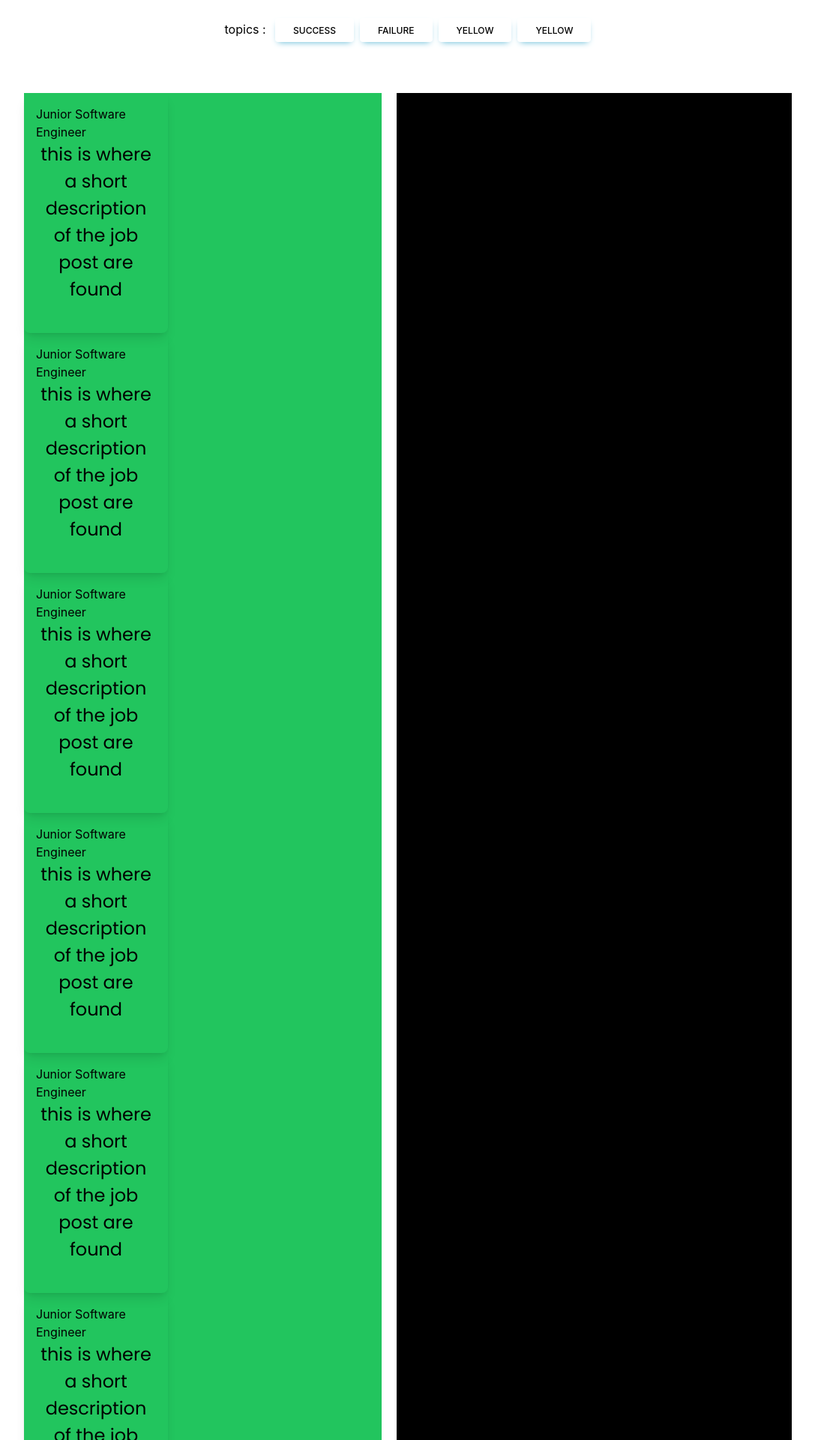
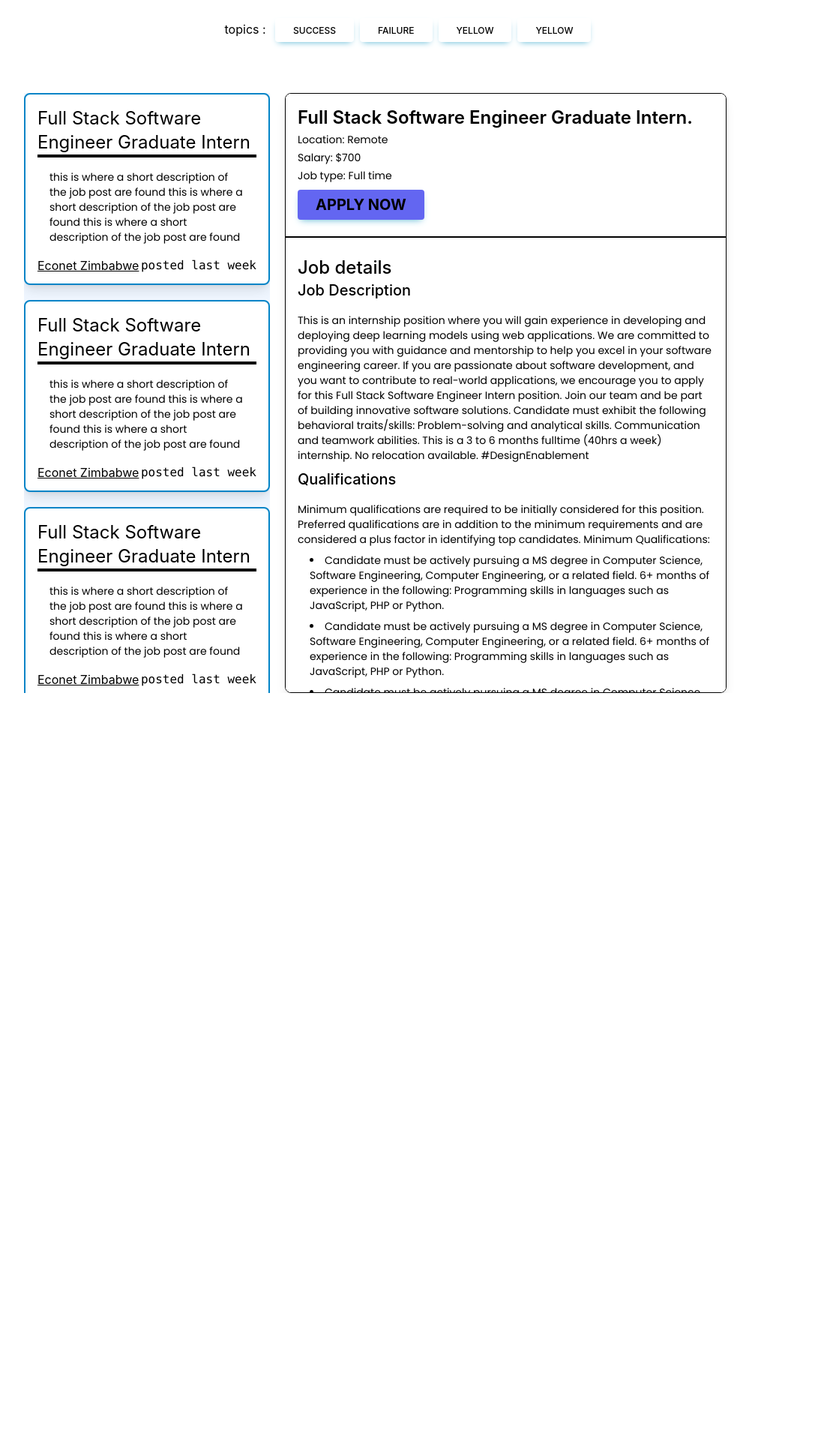
Before and after one commit to onlypfachi/mkndar, a React (Create React App) app: page /jobs in a window 1280 px wide. Shown: the part 160-2080 px from the top of the page at 75% size, without its empty margins (96-1183 px from the left). After the commit the page ends 1084 px from the top, so only its background shows below. Built offline with nearby package versions, Linux system fonts and the light colour scheme.

Commit message:
jobs page dsign

```diff
--- a/src/components/jobs/MiniJobCard.jsx
+++ b/src/components/jobs/MiniJobCard.jsx
@@ -2,12 +2,24 @@ import React from "react";
 
 function MiniJobCard() {
   return (
-    <div className="bg-grey-200 rounded-lg shadow-lg p-4 h-80 border-zinc-700 border-solid w-48">
-      <h3 className="bold">Junior Software Engineer</h3>
-      <p className="">
-        this is where a short description of the job post are found
-      </p>
-    </div>
+    <a href="#">
+      <div className="bg-white rounded-lg shadow-lg p-4 h-64 border-2 border-sky-600">
+        <h3 className="bold text-2xl border-b-4 border-black ">
+          <a href="tadiwapfachi.dev">
+            Full Stack Software Engineer Graduate Intern
+          </a>
+        </h3>
+        <p className="text-sm p-4 text-left">
+          this is where a short description of the job post are found this is
+          where a short description of the job post are found this is where a
+          short description of the job post are found
+        </p>
+        <span className="flex justify-between">
+          <button className="underline">Econet Zimbabwe</button>
+          <code>posted last week</code>
+        </span>
+      </div>
+    </a>
   );
 }
 
--- a/src/pages/jobs.jsx
+++ b/src/pages/jobs.jsx
@@ -8,7 +8,7 @@ function jobs() {
   const color = "#" + randomColor;
 
   return (
-    <main className="flex gap-5 flex-col relative">
+    <main className="flex gap-5 flex-col relative m-auto">
       <div id="pageTitle" className="mt-20 h-36 text-center w-full z-99 mb-10">
         <h3 className="h-12 text-4xl font-bold">
           Discover Jobs hiring in your city
@@ -33,9 +33,14 @@ function jobs() {
       </div>
       <section
         id="jobs"
-        className="grid h-dvh gap-5 bg-white grid-cols-13 w-4/5 m-auto "
+        className="grid h-dvh gap-5 bg-white grid-cols-12 w-4/5 m-auto max-h-dvh"
       >
-        <div className="col-start-1 col-span-4 bg-green-500 h-full">
+        <div className="col-start-1 bg-blue-50 col-span-4 max-h-dvh overflow-auto grid gap-5">
+          <MiniJobCard />
+          <MiniJobCard />
+          <MiniJobCard />
+          <MiniJobCard />
+          <MiniJobCard />
           <MiniJobCard />
           <MiniJobCard />
           <MiniJobCard />
@@ -43,7 +48,131 @@ function jobs() {
           <MiniJobCard />
           <MiniJobCard />
         </div>
-        <div className="col-start-5 col-span-6 bg-black"></div>
+        <div className="col-start-5 col-span-7 bg-white max-h-dvh overflow-auto border border-black rounded-lg shadow-lg ">
+          <div className=" h-48 p-4 border-b-2 border-black">
+            <h3 className="capitalize font-semibold text-2xl">
+              Full Stack Software Engineer Graduate Intern.
+            </h3>
+            <p className="text-sm text-left">Location: Remote</p>
+            <p className="text-sm text-left">Salary: $700</p>
+            <p className="text-sm text-left">Job type: Full time</p>
+            <button
+              type="button"
+              className="mt-2 h-10 inline-block rounded px-6 text-xl font-bold uppercase leading-normal text-black shadow-[0_4px_9px_-4px_#54b4d3] bg-indigo-500"
+            >
+              Apply Now
+            </button>
+          </div>
+          <div className=" mt-2 h-5/6 p-4">
+            <h3 className="text-2xl font-medium text-left">Job details</h3>
+            <h4 className="text-xl font-medium text-left">Job Description</h4>
+            <p className="text-sm font-medium text-left mt-4 mb-2">
+              This is an internship position where you will gain experience in
+              developing and deploying deep learning models using web
+              applications. We are committed to providing you with guidance and
+              mentorship to help you excel in your software engineering career.
+              If you are passionate about software development, and you want to
+              contribute to real-world applications, we encourage you to apply
+              for this Full Stack Software Engineer Intern position. Join our
+              team and be part of building innovative software solutions.
+              Candidate must exhibit the following behavioral traits/skills:
+              Problem-solving and analytical skills. Communication and teamwork
+              abilities. This is a 3 to 6 months fulltime (40hrs a week)
+              internship. No relocation available. #DesignEnablement
+            </p>
+            <h4 className="text-xl font-medium text-left">Qualifications</h4>
+            <p className="text-sm font-medium text-left mt-4 mb-2">
+              Minimum qualifications are required to be initially considered for
+              this position. Preferred qualifications are in addition to the
+              minimum requirements and are considered a plus factor in
+              identifying top candidates. Minimum Qualifications:{" "}
+              <li className="mt-2 ml-4">
+                Candidate must be actively pursuing a MS degree in Computer
+                Science, Software Engineering, Computer Engineering, or a
+                related field. 6+ months of experience in the following:
+                Programming skills in languages such as JavaScript, PHP or
+                Python.
+              </li>
+              <li className="mt-2 ml-4">
+                Candidate must be actively pursuing a MS degree in Computer
+                Science, Software Engineering, Computer Engineering, or a
+                related field. 6+ months of experience in the following:
+                Programming skills in languages such as JavaScript, PHP or
+                Python.
+              </li>
+              <li className="mt-2 ml-4">
+                Candidate must be actively pursuing a MS degree in Computer
+                Science, Software Engineering, Computer Engineering, or a
+                related field. 6+ months of experience in the following:
+                Programming skills in languages such as JavaScript, PHP or
+                Python.
+              </li>
+              <li className="mt-2 ml-4 ">
+                Candidate must be actively pursuing a MS degree in Computer
+                Science, Software Engineering, Computer Engineering, or a
+                related field. 6+ months of experience in the following:
+                Programming skills in languages such as JavaScript, PHP or
+                Python.
+              </li>
+              <li className="mt-2 ml-4 ">
+                Candidate must be actively pursuing a MS degree in Computer
+                Science, Software Engineering, Computer Engineering, or a
+                related field. 6+ months of experience in the following:
+                Programming skills in languages such as JavaScript, PHP or
+                Python.
+              </li>
+              <li className="mt-2 ml-4 ">
+                Candidate must be actively pursuing a MS degree in Computer
+                Science, Software Engineering, Computer Engineering, or a
+                related field. 6+ months of experience in the following:
+                Programming skills in languages such as JavaScript, PHP or
+                Python.
+              </li>
+              Experience with web development technologies in HTML, CSS, and
+              JavaScript. Familiarity with front-end frameworks in one of t
+              React, Angular, or Vue.js. Experience with server-side programming
+              languages and frameworks (e.g., Python/Django, Node.js/Express).
+              Familiarity with databases and SQL. Understanding of web
+              application development and deployment concepts. Familiarity with
+              version control systems (e.g., Git). Preferred Qualifications: 6+
+              months of experience in the following: Experience in web
+              frameworks (e.g., Flask/FastAPI/Express.js/Laravel). Familiarity
+              with CI/CD concepts and tools like Jenkins. Knowledge of scalable
+              and performant web application development. Familiarity with
+              containerization technologies like Docker. Understanding of
+              software testing methodologies and tools. Knowledge of RESTful
+              APIs and backend development. Familiarity with data storage and
+              retrieval systems (e.g., relational databases, NoSQL). Exposure to
+              DevOps practices.
+            </p>
+            <h4 className="text-xl font-medium text-left">About Employer</h4>
+            <p className="text-sm font-medium text-left mt-4 mb-2">
+              As the world's largest chip manufacturer, Intel strives to make
+              every facet of semiconductor manufacturing state-of-the-art - from
+              semiconductor process development and manufacturing, through yield
+              improvement to packaging, final test and optimization, and world
+              class Supply Chain and facilities support. Employees in the
+              Technology Development and Manufacturing Group are part of a
+              worldwide network of design, development, manufacturing, and
+              assembly/test facilities, all focused on utilizing the power of
+              Moore’s Law to bring smart, connected devices to every person on
+              Earth.
+            </p>
+            <h4 className="text-xl font-medium text-left">More Info</h4>
+            <p className="text-sm font-medium text-left mt-4 mb-2">
+              As the world's largest chip manufacturer, Intel strives to make
+              every facet of semiconductor manufacturing state-of-the-art - from
+              semiconductor process development and manufacturing, through yield
+              improvement to packaging, final test and optimization, and world.
+            </p>
+            <button
+              type="button"
+              className="mt-2 h-10 inline-block rounded px-6 text-xl font-bold uppercase leading-normal text-black shadow-[0_4px_9px_-4px_#54b4d3] bg-indigo-500"
+            >
+              Apply Now
+            </button>
+          </div>
+        </div>
       </section>
     </main>
   );
```
